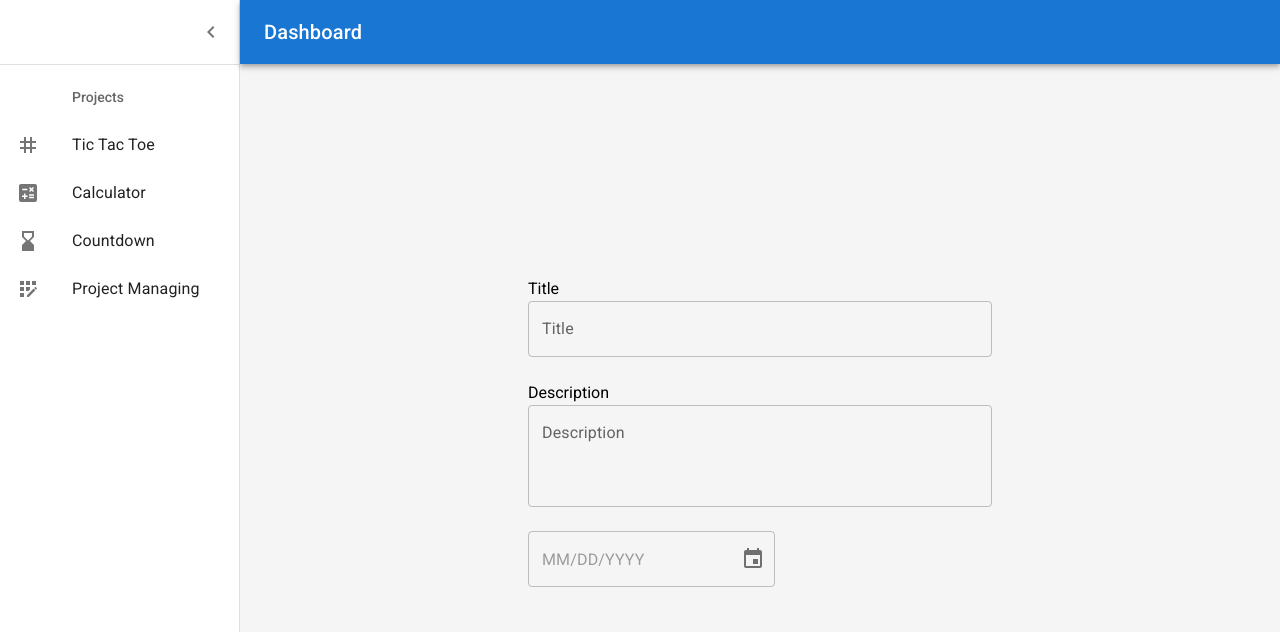
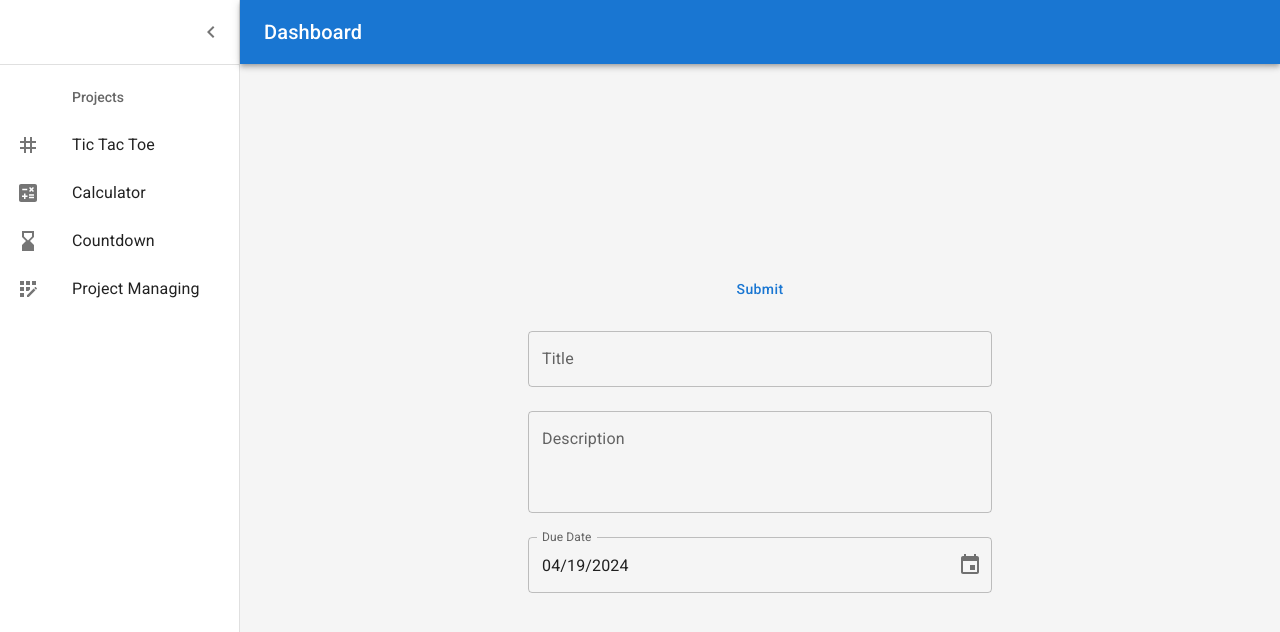
Before and after one commit to DvirMon/React-Workspace, a Next.js app: page /apps/Project-Manager/new in a window 1280 px wide. Shown: the top 632 px of the page. Built offline with nearby package versions, Linux system fonts and the light colour scheme.

Commit message:
implement reusable use-hook-form controller

```diff
--- a/src/app/apps/Project-Manager/new/page.tsx
+++ b/src/app/apps/Project-Manager/new/page.tsx
@@ -1,70 +1,66 @@
 "use client";
 
-import TextField, { TextFieldProps } from "@mui/material/TextField";
-import { DesktopDatePicker } from "@mui/x-date-pickers";
-import { AdapterDayjs } from "@mui/x-date-pickers/AdapterDayjs";
-import { DatePicker } from "@mui/x-date-pickers/DatePicker";
-import { LocalizationProvider } from "@mui/x-date-pickers/LocalizationProvider";
-import { DemoContainer } from "@mui/x-date-pickers/internals/demo";
-import { FieldValues, UseFormRegister, useForm } from "react-hook-form";
+import InputField, { InputFieldProps } from "@/app/ui/Form/input-field";
+import { Button } from "@mui/material";
+import { DateFieldProps } from "@mui/x-date-pickers";
+import dayjs from "dayjs";
+import { useState } from "react";
+import { FieldValues, useForm } from "react-hook-form";
 
 interface ProjectForm extends FieldValues {
   title: string;
   description: string;
-  dueDate: Date;
+  dueDate: dayjs.Dayjs;
 }
 
-const InputWrapper = ({ children }: { children: React.ReactNode }) => {
-  return <section className="w-1/2">{children}</section>;
-};
-
-function BasicDatePicker() {
-  return (
-    <LocalizationProvider dateAdapter={AdapterDayjs}>
-      <DemoContainer components={["DatePicker"]}>
-        <DatePicker label="Basic date picker" />
-      </DemoContainer>
-    </LocalizationProvider>
-  );
-}
-
-const formInputs: TextFieldProps[] = [
-  { label: "Title", type: "text" },
-  { label: "Description", multiline: true, minRows: 3, type: "text" },
+const formInputs: InputFieldProps[] = [
+  { label: "Title", type: "text", name: "title" },
+  {
+    label: "Description",
+    multiline: true,
+    minRows: 3,
+    type: "text",
+    name: "description",
+  },
+  {
+    label: "Due Date",
+    type: "date",
+    name: "dueDate",
+  } as DateFieldProps<dayjs.Dayjs>,
 ];
 
 export default function NewPage() {
+  const [data, setData] = useState<ProjectForm>({
+    description: "",
+    title: "",
+    dueDate: dayjs(new Date()),
+  } as ProjectForm);
+
   const {
     control,
     handleSubmit,
     formState: { errors },
-  } = useForm<ProjectForm>();
+  } = useForm<ProjectForm>({ defaultValues: data });
+
+  function onSubmit(formData: ProjectForm) {
+    setData((value) => ({ ...value, ...formData }));
+
+    console.log(formData);
+    console.log(data);
+  }
 
   return (
     <div className="flex flex-col justify-center h-full">
-      <form className="flex flex-col justify-center items-center gap-6">
+      <form
+        className="flex flex-col justify-center items-center gap-6"
+        onSubmit={handleSubmit((val) => onSubmit(val))}>
+        <section>
+          <Button type="submit">Submit</Button>
+        </section>
+
         {formInputs.map((props, index) => (
-          <InputWrapper key={index}>
-            <label>{props.label}</label>
-            <TextField fullWidth variant="outlined" {...props}></TextField>
-          </InputWrapper>
+          <InputField key={props.name} control={control} props={props} />
         ))}
-        <InputWrapper>
-          <LocalizationProvider dateAdapter={AdapterDayjs}>
-            <DesktopDatePicker />
-          </LocalizationProvider>
-        </InputWrapper>
-        {/* <InputWrapper>
-          <TextField
-            fullWidth
-            variant="outlined"
-            multiline
-            minRows={3}
-            label="description"></TextField>
-        </InputWrapper>
-        <InputWrapper>
-          <TextField fullWidth variant="outlined" label="title"></TextField>
-        </InputWrapper> */}
       </form>
     </div>
   );
--- a/src/app/ui/Form/input-field.tsx
+++ b/src/app/ui/Form/input-field.tsx
@@ -1,54 +1,65 @@
-import { TextField, TextFieldProps } from "@mui/material";
-import { DesktopDatePicker, LocalizationProvider } from "@mui/x-date-pickers";
+import {
+  StandardTextFieldProps,
+  TextField,
+  TextFieldProps,
+} from "@mui/material";
+import {
+  DatePickerProps,
+  DesktopDatePicker,
+  LocalizationProvider,
+} from "@mui/x-date-pickers";
 import { AdapterDayjs } from "@mui/x-date-pickers/AdapterDayjs";
-import {
-    Control,
-    Controller,
-    ControllerProps,
-    FieldValues
-} from "react-hook-form";
+import dayjs from "dayjs";
+import { Control, Controller, ControllerProps } from "react-hook-form";
+
+export type InputFieldProps = TextFieldProps | DatePickerProps<any>;
 
 const InputWrapper = ({ children }: { children: React.ReactNode }) => {
-  return <section className="w-1/2">{children}</section>;
+  return <section className="w-1/2 flex flex-col">{children}</section>;
 };
 
 export default function InputField({
   props,
   control,
-  controlProps,
 }: {
-  props: TextFieldProps;
-  control: Control<FieldValues, any>;
-  controlProps: ControllerProps;
+  props: InputFieldProps;
+  control: Control<any, any>;
 }) {
-  const { type, label } = props;
-  const { name } = controlProps;
+  const { type, name } = props as TextFieldProps;
 
   switch (type) {
     case "date":
       return (
         <InputWrapper>
-          <label>{label}</label>
           <LocalizationProvider dateAdapter={AdapterDayjs}>
-            <DesktopDatePicker />
             <Controller
+              render={({ field }) => (
+                <DesktopDatePicker
+                  {...field}
+                  {...(props as DatePickerProps<dayjs.Dayjs>)}
+                />
+              )}
               control={control}
-              name={name}
-              render={({ field }) => <DesktopDatePicker {...field} />}
+              name={name as string}
             />
           </LocalizationProvider>
         </InputWrapper>
       );
-    default:
+    case "text":
       return (
         <InputWrapper>
-          <label>{label}</label>
+          {/* <label>{label}</label> */}
           <Controller
+            render={({ field }) => (
+              <TextField
+                fullWidth
+                variant="outlined"
+                {...field}
+                {...(props as TextFieldProps)}
+              />
+            )}
             control={control}
-            name={name}
-            render={({ field }) => (
-              <TextField fullWidth variant="outlined" {...props} {...field} />
-            )}
+            name={name as string}
           />
         </InputWrapper>
       );
```
